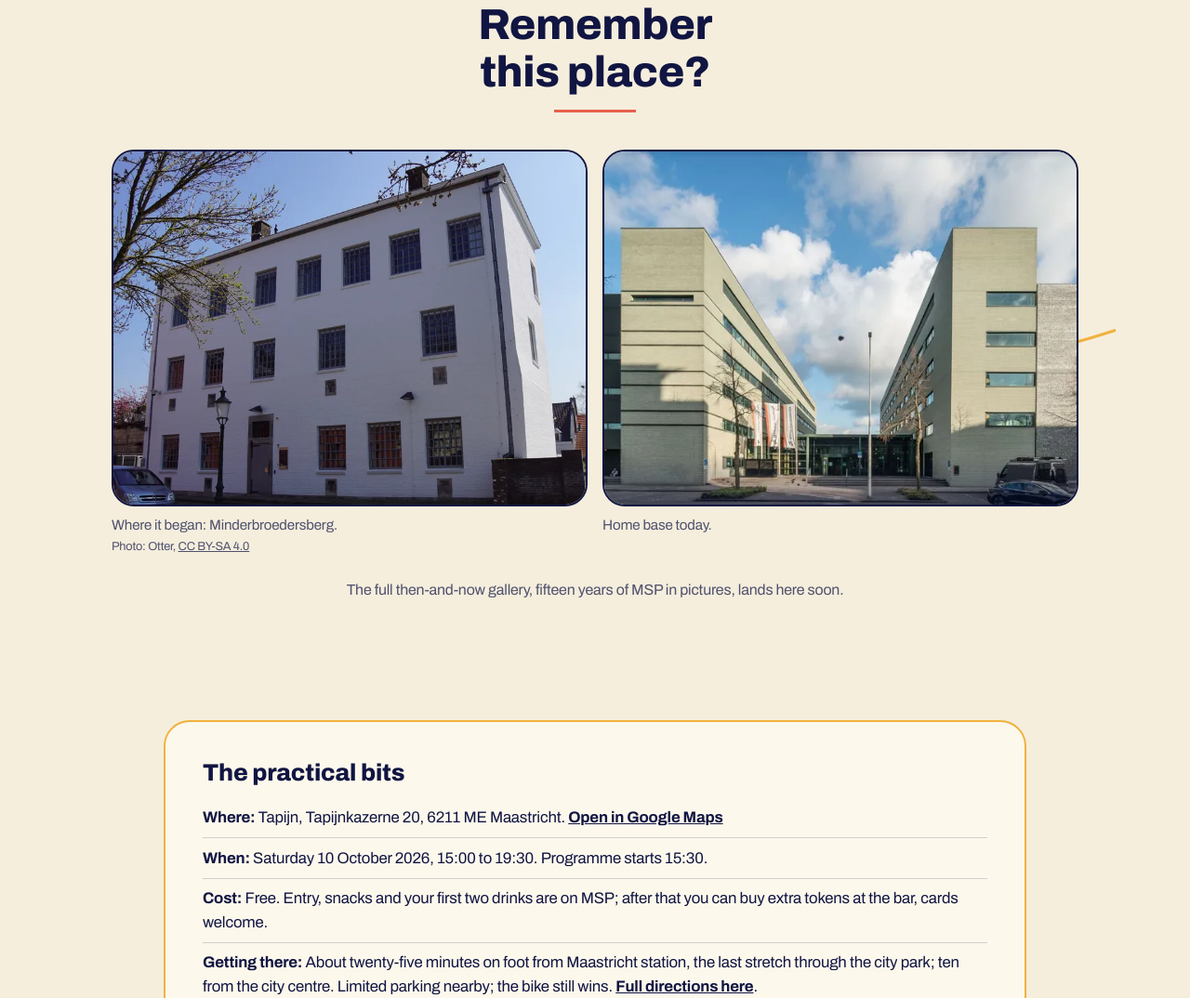
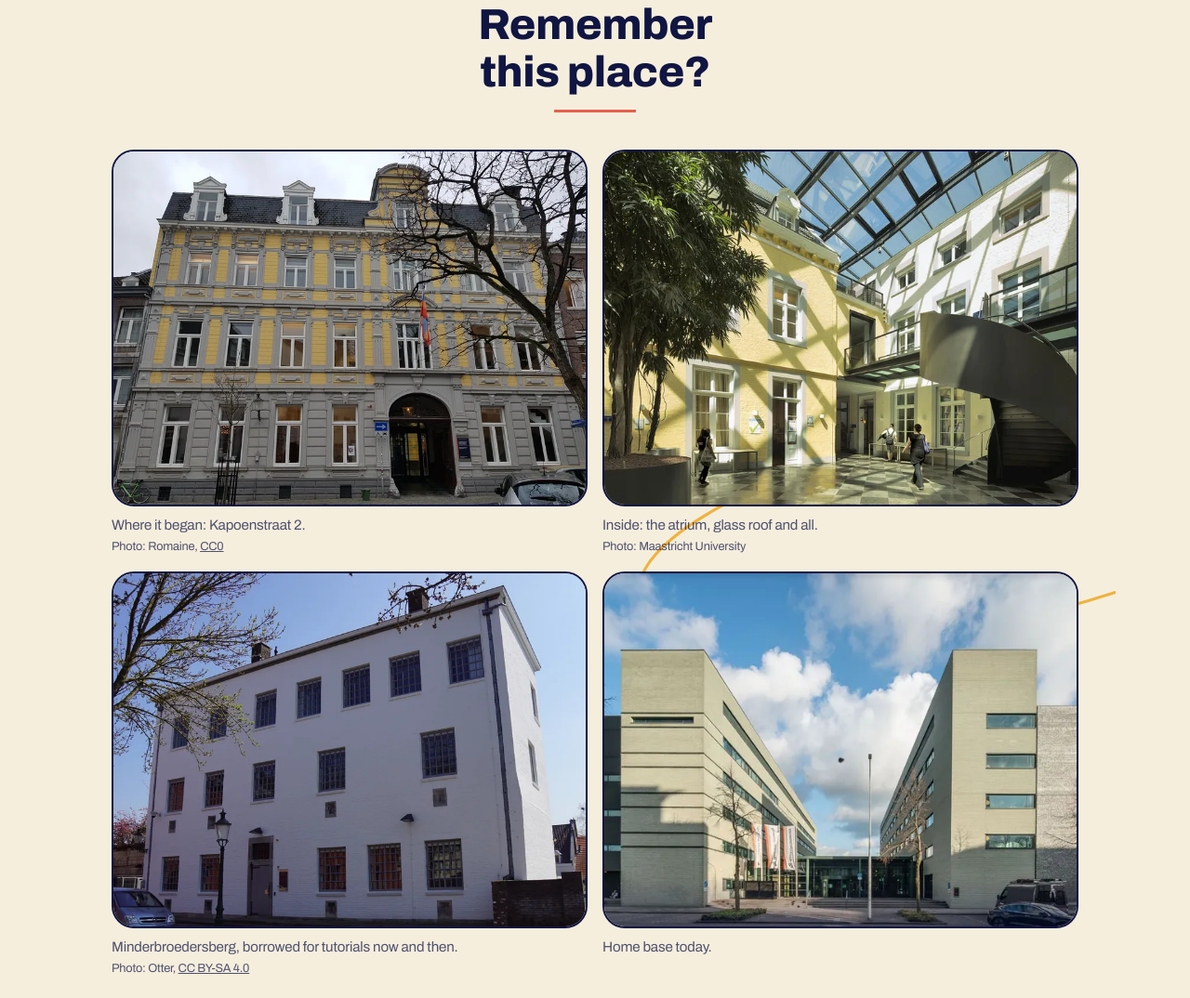
Before and after one commit to msp-operations/msp-15-years, a plain HTML site: page index.html in a window 1280 px wide. Shown: the part 2956-4030 px from the top of the page at 93% size. Drawn offline with Linux system fonts and the light colour scheme.

Commit message:
Photos: add Kapoenstraat 2 exterior and atrium, demote Minderbroedersberg to borrowed-tutorials caption

```diff
--- a/index.html
+++ b/index.html
@@ -254,12 +254,31 @@
       <div class="photo-grid">
         <figure class="reveal">
           <picture>
+            <source type="image/webp" srcset="assets/img/oldentrance-800.webp 800w, assets/img/oldentrance-1600.webp 1600w" sizes="(min-width: 900px) 45vw, 92vw">
+            <img src="assets/img/oldentrance-800.jpg" srcset="assets/img/oldentrance-800.jpg 800w, assets/img/oldentrance-1600.jpg 1600w" sizes="(min-width: 900px) 45vw, 92vw"
+                 width="800" height="600" loading="lazy" decoding="async"
+                 alt="The yellow and grey facade of Herenhuis Hustinx at Kapoenstraat 2, MSP's first home">
+          </picture>
+          <figcaption>Where it began: Kapoenstraat 2.
+            <span class="ph-credit">Photo: Romaine, <a href="https://creativecommons.org/publicdomain/zero/1.0/" target="_blank" rel="noopener">CC0</a></span></figcaption>
+        </figure>
+        <figure class="reveal">
+          <picture>
+            <source type="image/webp" srcset="assets/img/oldatrium-800.webp">
+            <img src="assets/img/oldatrium-800.jpg" width="800" height="534" loading="lazy" decoding="async"
+                 alt="The glass-roofed atrium with spiral staircase inside Kapoenstraat 2">
+          </picture>
+          <figcaption>Inside: the atrium, glass roof and all.
+            <span class="ph-credit">Photo: Maastricht University</span></figcaption>
+        </figure>
+        <figure class="reveal">
+          <picture>
             <source type="image/webp" srcset="assets/img/oldbuilding-800.webp 800w, assets/img/oldbuilding-1600.webp 1600w" sizes="(min-width: 900px) 45vw, 92vw">
             <img src="assets/img/oldbuilding-800.jpg" srcset="assets/img/oldbuilding-800.jpg 800w, assets/img/oldbuilding-1600.jpg 1600w" sizes="(min-width: 900px) 45vw, 92vw"
                  width="800" height="610" loading="lazy" decoding="async"
-                 alt="The white monumental building at Minderbroedersberg 6a, MSP's first home">
+                 alt="The white monumental building at Minderbroedersberg">
           </picture>
-          <figcaption>Where it began: Minderbroedersberg.
+          <figcaption>Minderbroedersberg, borrowed for tutorials now and then.
             <span class="ph-credit">Photo: Otter, <a href="https://creativecommons.org/licenses/by-sa/4.0/" target="_blank" rel="noopener">CC BY-SA 4.0</a></span></figcaption>
         </figure>
         <figure class="reveal">
```
Also changed, not shown: assets/img/oldatrium-800.jpg (added), assets/img/oldatrium-800.webp (added), assets/img/oldentrance-1600.jpg (added), assets/img/oldentrance-1600.webp (added), assets/img/oldentrance-800.jpg (added), assets/img/oldentrance-800.webp (added), 1 other file.
